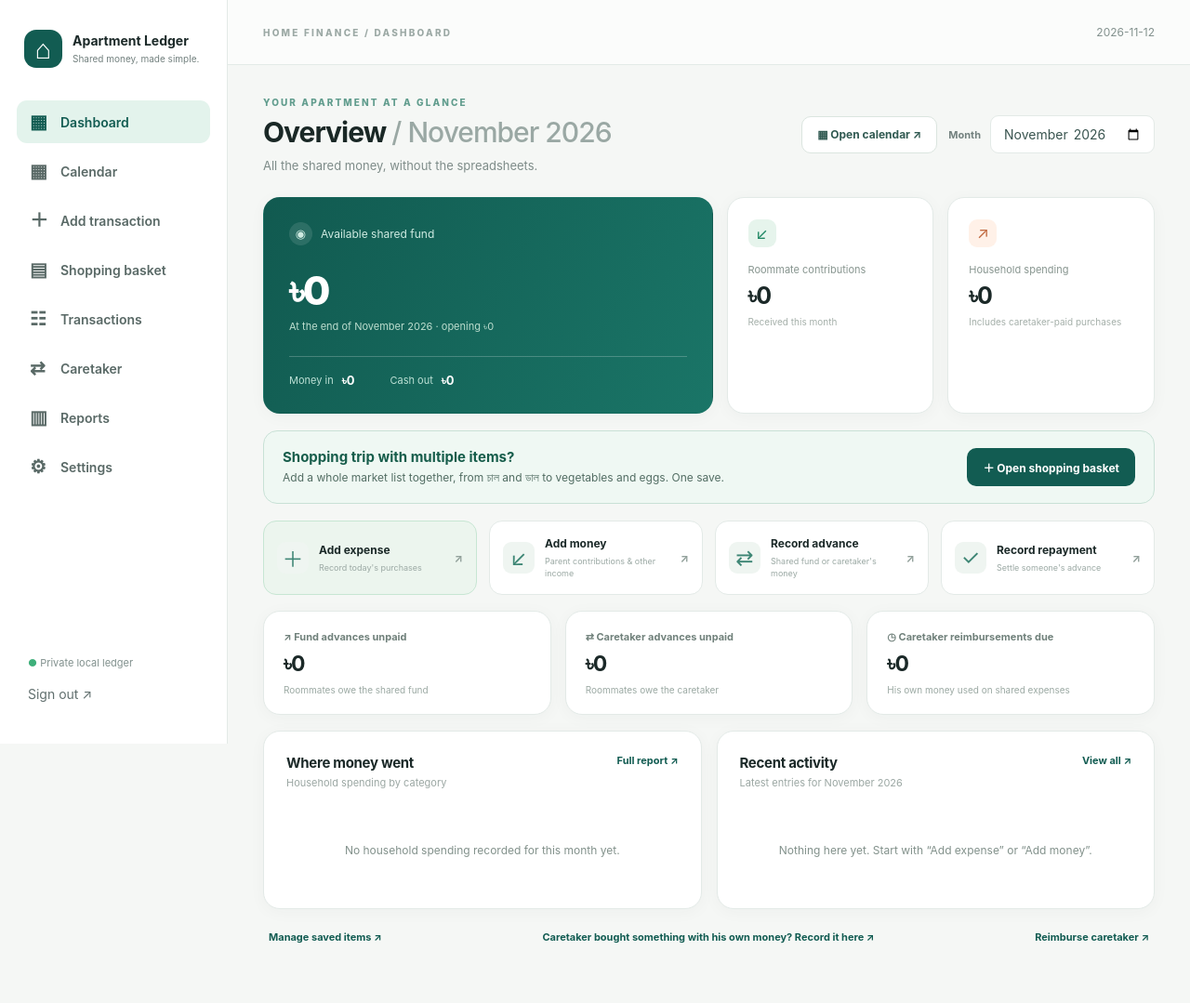
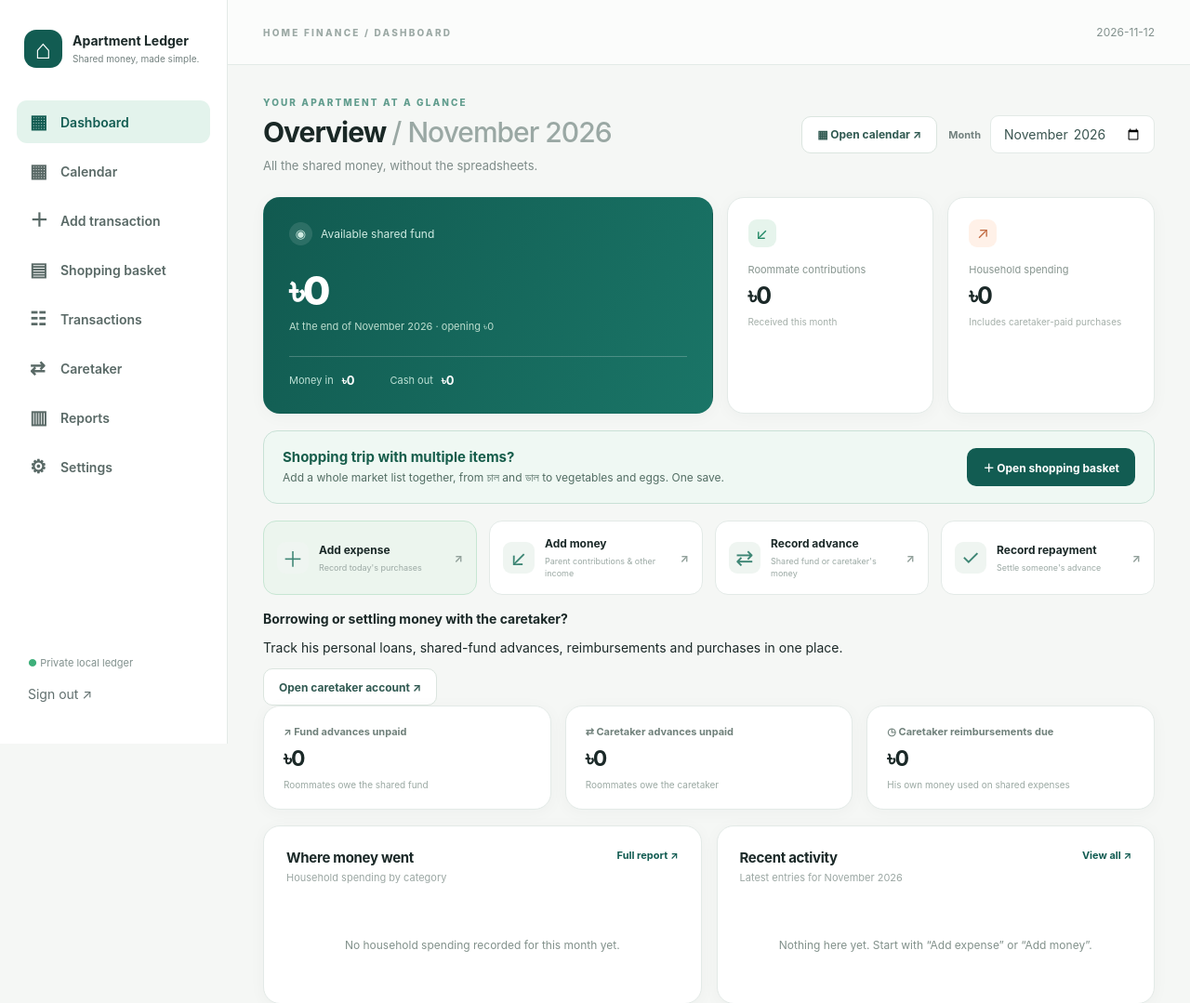
Before and after one commit to Rafidabd/apartment-ledger, a Flask app: page / in a window 1280 px wide. Shown: the top 1079 px of the page at 93% size. Before the commit the page ends 1015 px from the top, so only its background shows below. Run offline with Flask 3, Linux system fonts and the light colour scheme; the visitor is signed in with stand-in values (Sample User, id 1); data comes from the database, SQL or seed files in the repository; data that the repository does not hold is empty.

Commit message:
Link caretaker account from home dashboard

```diff
--- a/templates/dashboard.html
+++ b/templates/dashboard.html
@@ -23,6 +23,10 @@
     <a class="action" href="{{ url_for('record',kind='advance') }}"><span class="action-icon">⇄</span><span><strong>Record advance</strong><small>Shared fund or caretaker's money</small></span><b>↗</b></a>
     <a class="action" href="{{ url_for('record',kind='repayment') }}"><span class="action-icon">✓</span><span><strong>Record repayment</strong><small>Settle someone's advance</small></span><b>↗</b></a>
   </section>
+  <div class="caretaker-dashboard-link">
+    <div><strong>Borrowing or settling money with the caretaker?</strong><p>Track his personal loans, shared-fund advances, reimbursements and purchases in one place.</p></div>
+    <a class="btn btn-outline" href="{{ url_for('caretaker_view',month=data.month) }}">Open caretaker account ↗</a>
+  </div>
   <section class="small-stat-grid">
     <div class="card small-stat"><span>↗ Fund advances unpaid</span><strong>{{ money(data.current.fund_due) }}</strong><small>Roommates owe the shared fund</small></div>
     <div class="card small-stat"><span>⇄ Caretaker advances unpaid</span><strong>{{ money(data.current.caretaker_due) }}</strong><small>Roommates owe the caretaker</small></div>
```
